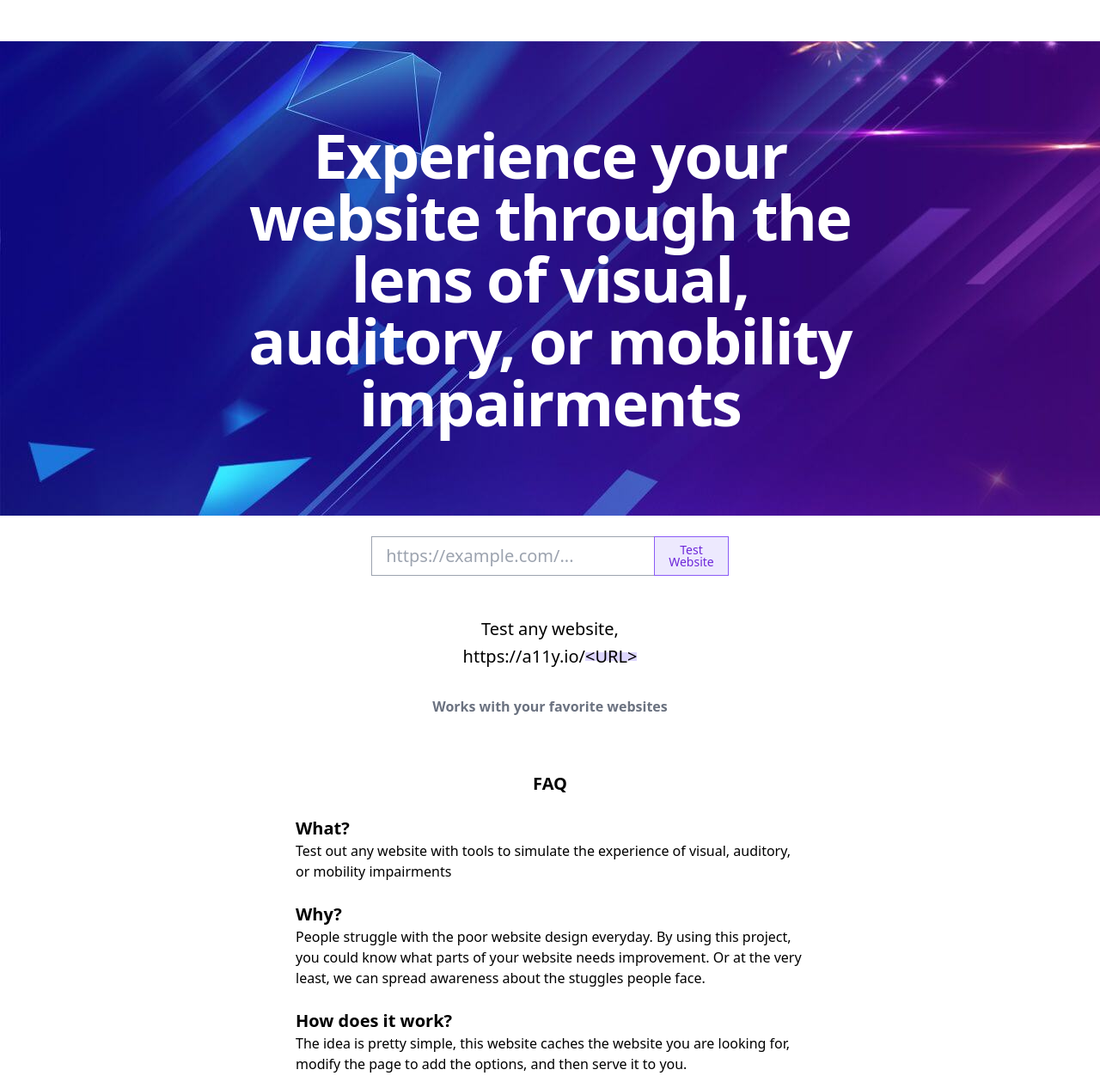
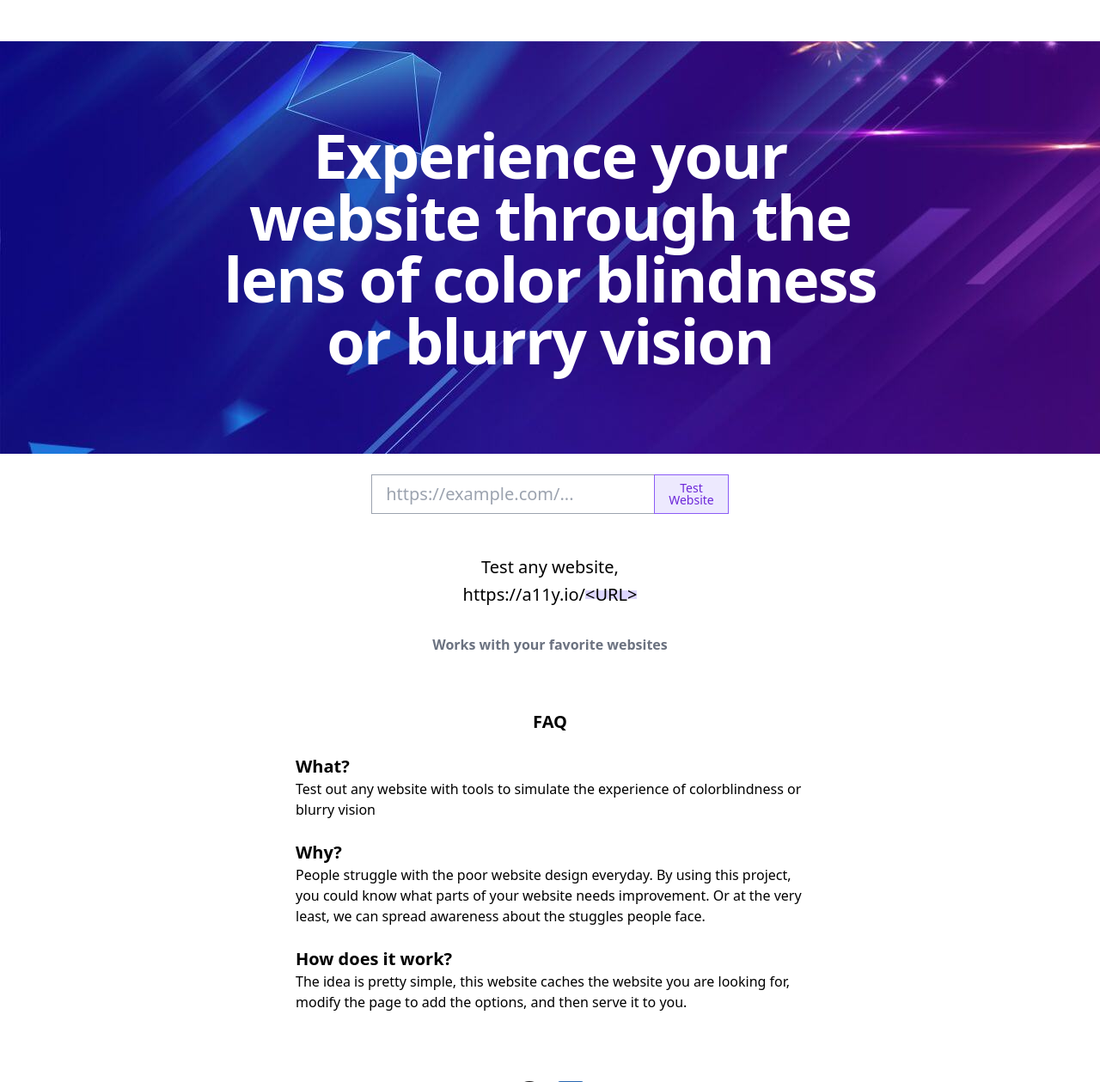
Before and after one commit to justindhillon/accessibleweb.page, a Flask app: page / in a window 1280 px wide. Shown: the top 1259 px of the page at 86% size. Run offline with Flask 3, Linux system fonts and the light colour scheme.

Commit message:
small reformating of scope

```diff
--- a/templates/button.html
+++ b/templates/button.html
@@ -153,7 +153,7 @@
     <button onclick="addFilter('deuteranopia')" href="#">Deuteranopia</button>
     <button onclick="addFilter('protanopia')" href="#">Protanopia</button>
     <button onclick="addFilter('tritanopia')" href="#">Tritanopia</button>
-    <button onclick="addFilter('contrast')" href="#">Contrast</button>
+    <button onclick="addFilter('contrast')" href="#">Low Contrast</button>
     <button onclick="addFilter('blur')" href="#">Blur</button>
   </div>
 </div>
--- a/templates/index.html
+++ b/templates/index.html
@@ -1,7 +1,7 @@
 <!doctype html>
 <html lang="en">
   <head>
-      <title>A11y</title>
+      <title>accessibleweb.page</title>
 
       <!-- Tailwind CSS -->
       <link href="https://cdn.jsdelivr.net/npm/tailwindcss@2.2.15/dist/tailwind.min.css" rel="stylesheet">
@@ -10,7 +10,7 @@
     <!-- Header -->
     <div class="md:mt-12 max-w-screen-xl mx-auto" style="background-image: url('{{ url_for('static', filename='background.jpg') }}');">
       <div class="flex relative justify-center text-gray-700 text-center">
-        <h1 class="px-6 py-24 md:px-0 max-w-screen-md text-5xl md:text-7xl font-extrabold tracking-tight md:order-2 z-10 text-white">Experience your website through the lens of visual, auditory, or mobility impairments</h1>
+        <h1 class="px-6 py-24 md:px-0 max-w-screen-md text-5xl md:text-7xl font-extrabold tracking-tight md:order-2 z-10 text-white">Experience your website through the lens of color blindness or blurry vision</h1>
       </div>
     </div>
 
@@ -51,7 +51,7 @@
       <h2 class="text-center font-bold text-xl">FAQ</h2>
       <br>
       <h3 class="font-bold text-xl">What?</h3>
-      <p>Test out any website with tools to simulate the experience of visual, auditory, or mobility impairments</p>
+      <p>Test out any website with tools to simulate the experience of colorblindness or blurry vision</p>
       <br>
       <h3 class="font-bold text-xl">Why?</h3>
       <p>People struggle with the poor website design everyday. By using this project, you could know what parts of your website needs improvement. Or at the very least, we can spread awareness about the stuggles people face.</p>
```
